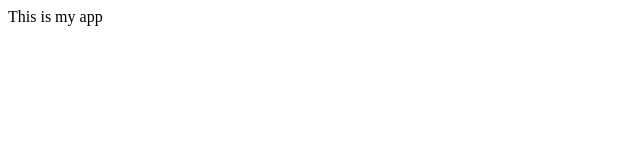
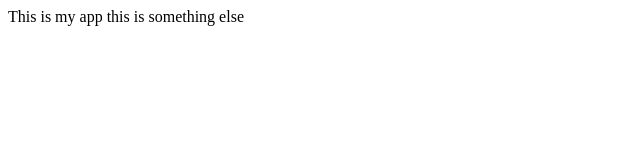
Before and after one commit to shao506/test, a plain HTML site: page index.html in a window 1280 px wide. Shown: the whole page, without its empty margins (0-640 px from the left). Drawn offline with Linux system fonts and the light colour scheme.

Commit message:
first commit

```diff
--- /dev/null
+++ b/dir2/add2.js
@@ -0,0 +1 @@
+console.log('Hello app2!');
--- a/index.html
+++ b/index.html
@@ -4,5 +4,6 @@
   </head>
   <body>
     This is my app
+    this is something else
   </body>
 </html>
```
Also changed, not shown: login.html (added, +1 -0 lines), log.txt (added).
